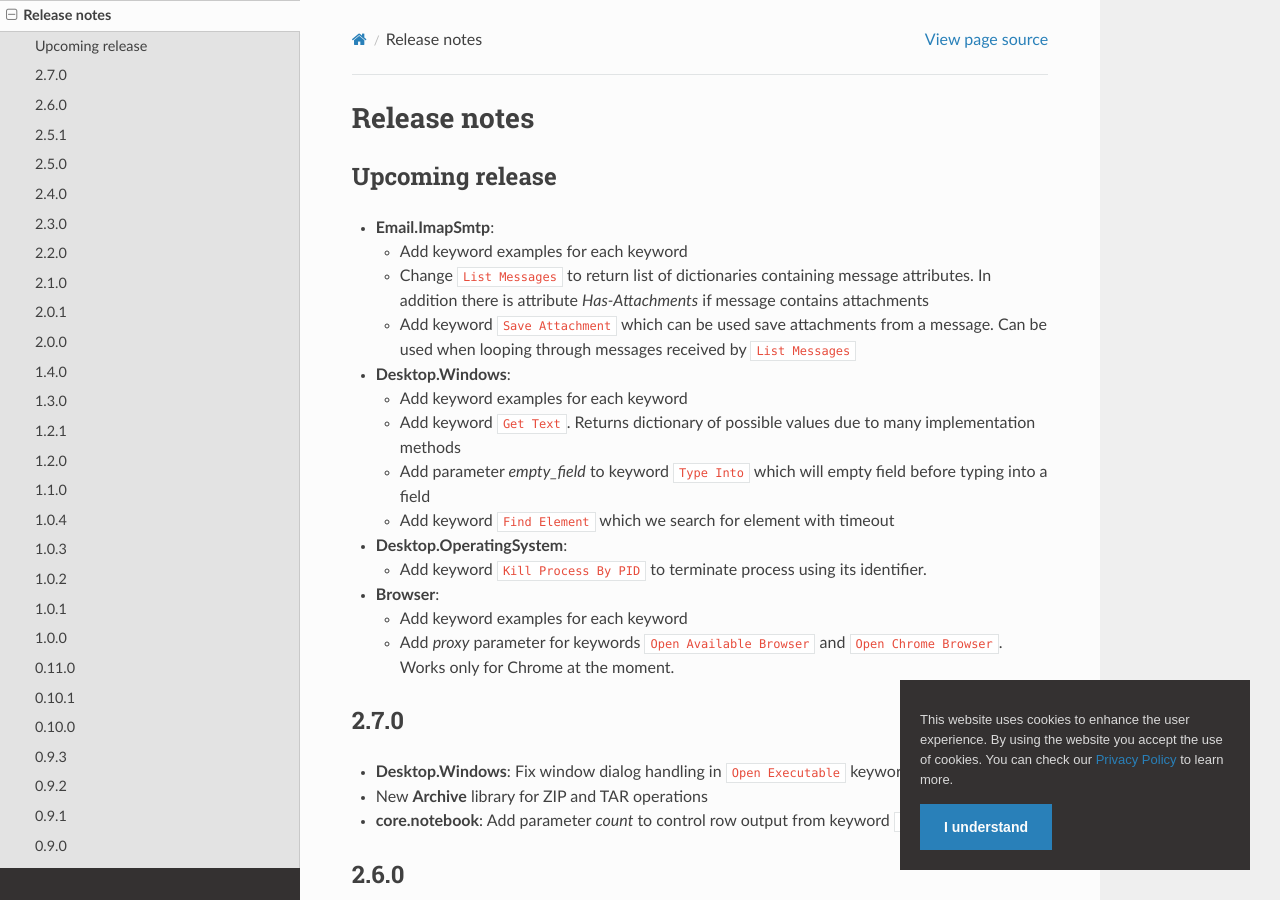
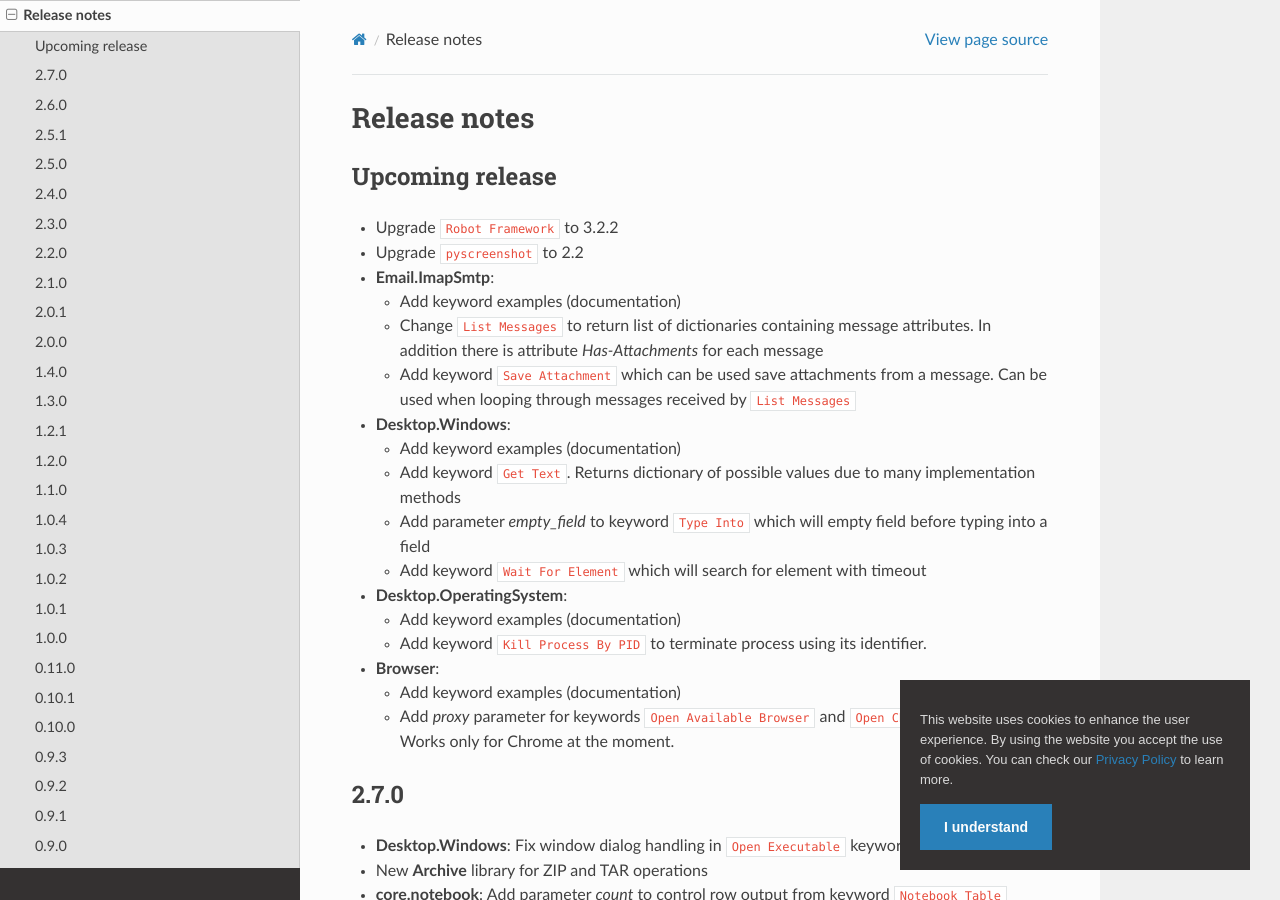
Before and after one commit to coderprovider/Framework-RPA, a Sphinx documentation site: the page built from docs/source/releasenotes.rst, in a window 1280 px wide and 900 px high. Built offline with Sphinx 7.4.7 and the Read the Docs theme 2.0.0, drawn with Linux system fonts in a browser that asks for light colours; pages that are not in the unit, such as notebooks, are missing from menus.

Commit message:
update release notes

```diff
--- a/docs/source/releasenotes.rst
+++ b/docs/source/releasenotes.rst
@@ -4,33 +4,36 @@ Release notes
 Upcoming release
 ----------------
 
+- Upgrade ``Robot Framework`` to 3.2.2
+- Upgrade ``pyscreenshot`` to 2.2
 - **Email.ImapSmtp**:
 
-  - Add keyword examples for each keyword
+  - Add keyword examples (documentation)
   - Change ``List Messages`` to return list of dictionaries containing
     message attributes. In addition there is attribute `Has-Attachments`
-    if message contains attachments
+    for each message
   - Add keyword ``Save Attachment`` which can be used save attachments
     from a message. Can be used when looping through messages received
     by ``List Messages``
 
 - **Desktop.Windows**:
 
-  - Add keyword examples for each keyword
+  - Add keyword examples (documentation)
   - Add keyword ``Get Text``. Returns dictionary of possible values
     due to many implementation methods
   - Add parameter `empty_field` to keyword ``Type Into`` which will
     empty field before typing into a field
-  - Add keyword ``Find Element`` which we search for element with timeout
+  - Add keyword ``Wait For Element`` which will search for element with timeout
 
 - **Desktop.OperatingSystem**:
 
+  - Add keyword examples (documentation)
   - Add keyword ``Kill Process By PID`` to terminate process using its
     identifier.
 
 - **Browser**:
 
-  - Add keyword examples for each keyword
+  - Add keyword examples (documentation)
   - Add `proxy` parameter for keywords ``Open Available Browser``
     and ``Open Chrome Browser``. Works only for Chrome at the moment.
 
```
